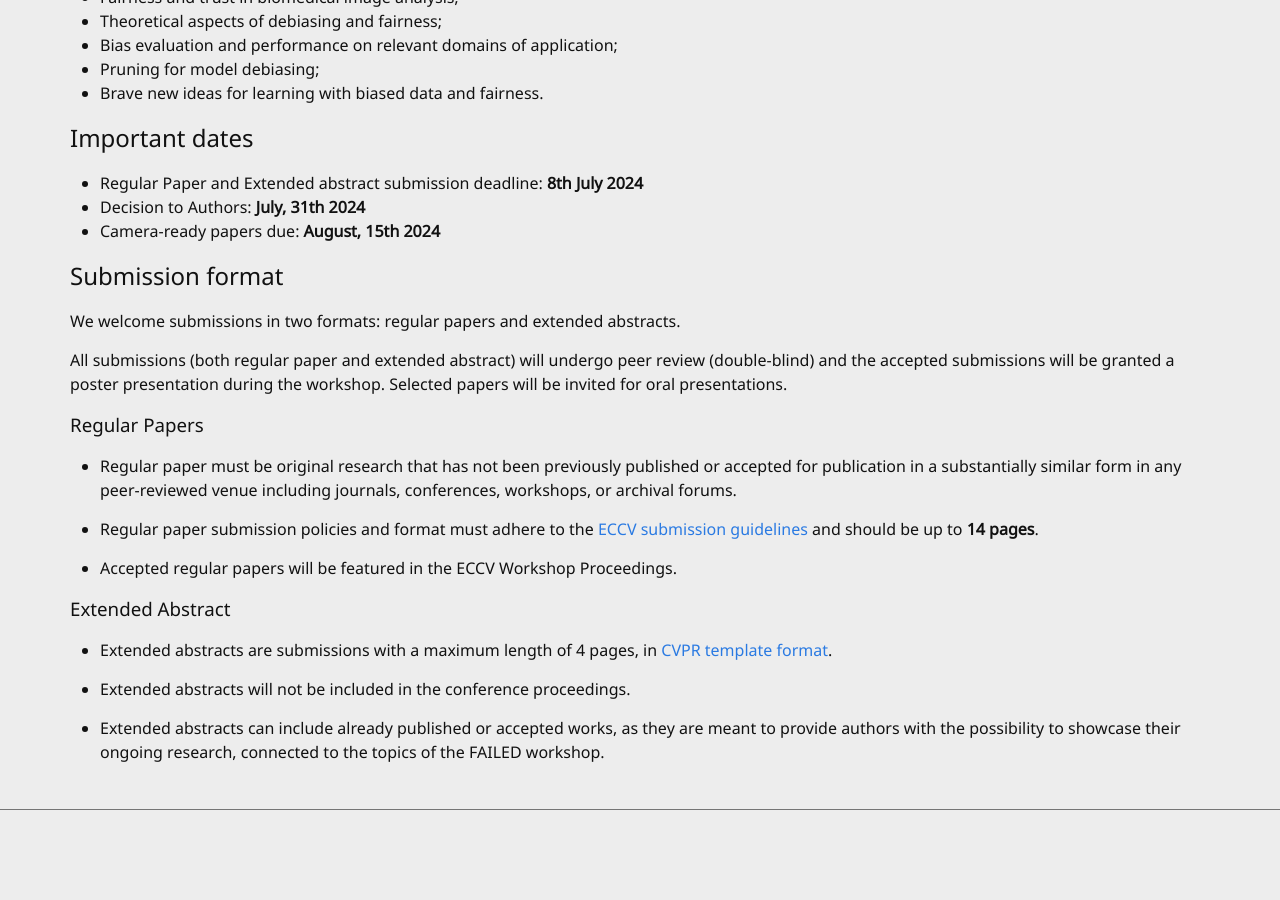
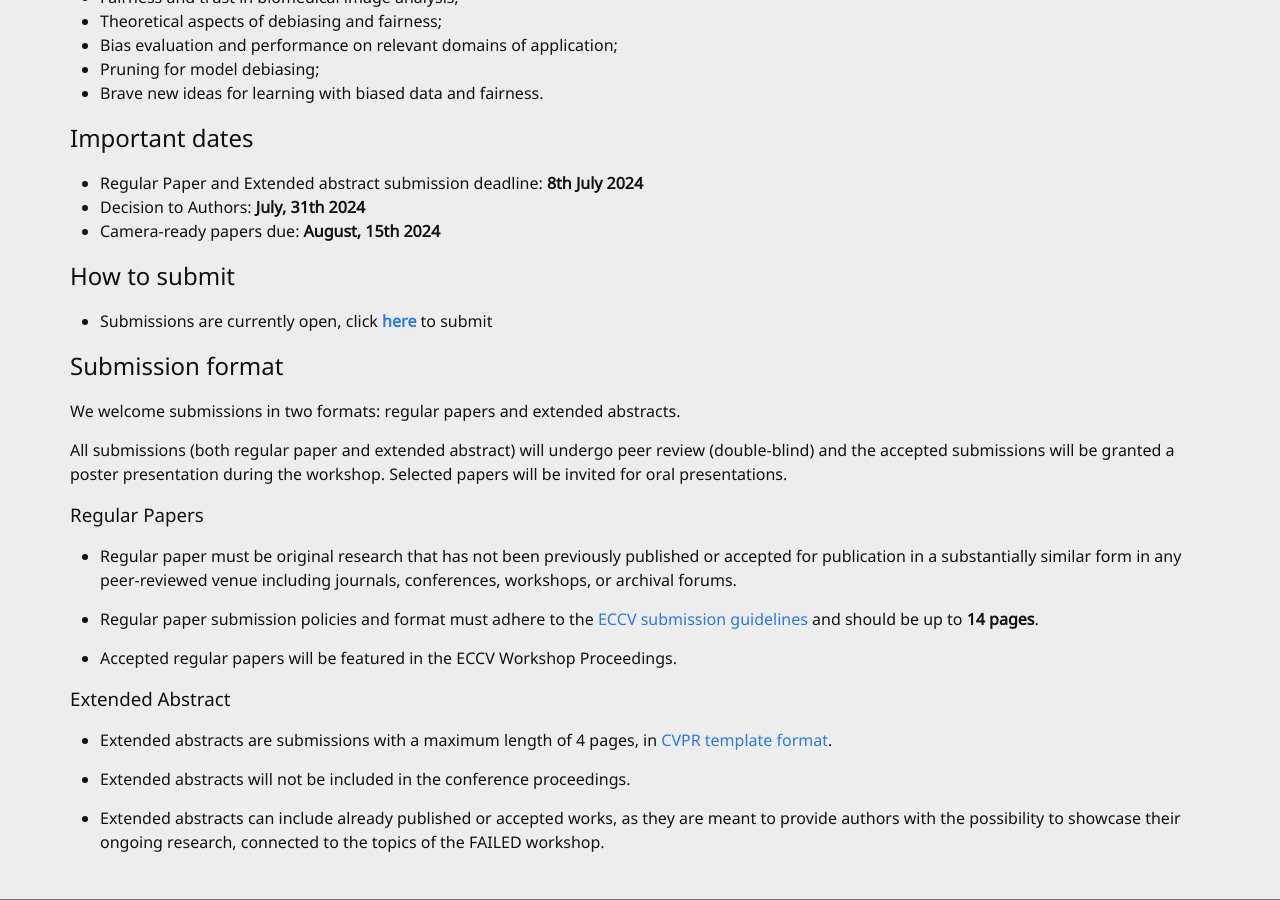
Before and after one commit to VitoPaoloPastore/2nd-FAILED-Workshop-ICCV-2025.github.io, a Jekyll site: the page built from 0-call.md, in a window 1280 px wide and 900 px high, scrolled down 604 px. Built offline with Jekyll 4.4.1, drawn with Linux system fonts in a browser that asks for light colours; before the commit the page ends 1474 px from its top, so only the background shows below that.

Commit message:
Update 0-call.md

```diff
--- a/0-call.md
+++ b/0-call.md
@@ -27,6 +27,10 @@ We welcome the submissions of original and high-quality papers including (but no
 * Decision to Authors: **July, 31th 2024**
 * Camera-ready papers due: **August, 15th 2024**
 
+## How to submit
+
+* Submissions are currently open, click [**here**](https://cmt3.research.microsoft.com/FAILED2024) to submit
+
 ## Submission format
 
 We welcome submissions in two formats: regular papers and extended abstracts.
```
